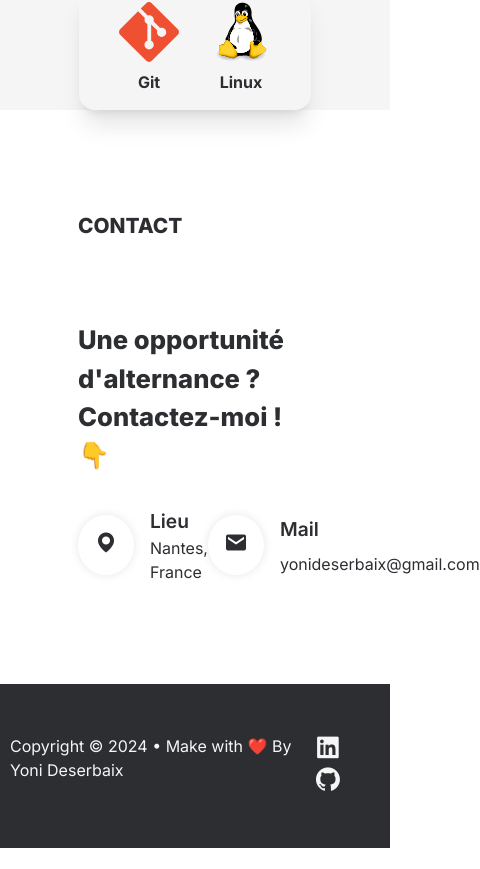
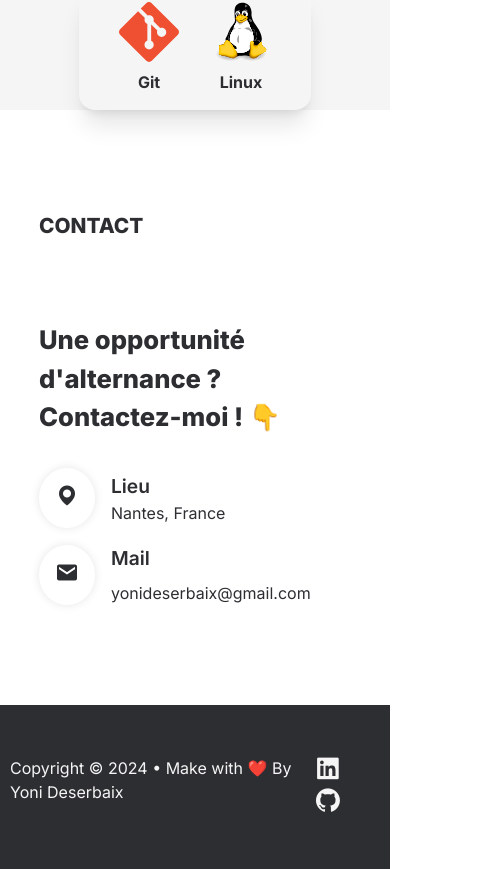
Before and after one commit to Yoni-Deserbaix/Portfolio-V2, a Next.js app: page / in a window 390 px wide. Shown: the part 8752-9621 px from the top of the page, 480 px wide, since content can reach past the window. Before the commit the page ends 9600 px from the top, so only its background shows below. Built offline with nearby package versions, Linux system fonts and the light colour scheme.

Commit message:
update responsive

```diff
--- a/src/app/components/Contact.tsx
+++ b/src/app/components/Contact.tsx
@@ -1,7 +1,7 @@
 export default function Contact() {
   return (
     <section className="contact py-[100px] " id="contact">
-      <div className="container w-3/5 m-auto">
+      <div className="container w-4/5 m-auto">
         <div className="contact-content">
           <h1
             id="contact-title"
@@ -21,7 +21,7 @@ export default function Contact() {
             Une opportunité d'alternance ? Contactez-moi ! 👇
           </p>
           <div
-            className="contact-wrapper flex justify-evenly"
+            className="contact-wrapper flex justify-evenly max-lg:flex-col max-lg:gap-4"
             data-aos="fade-up"
             data-aos-delay="500"
             data-aos-duration="300"
```
